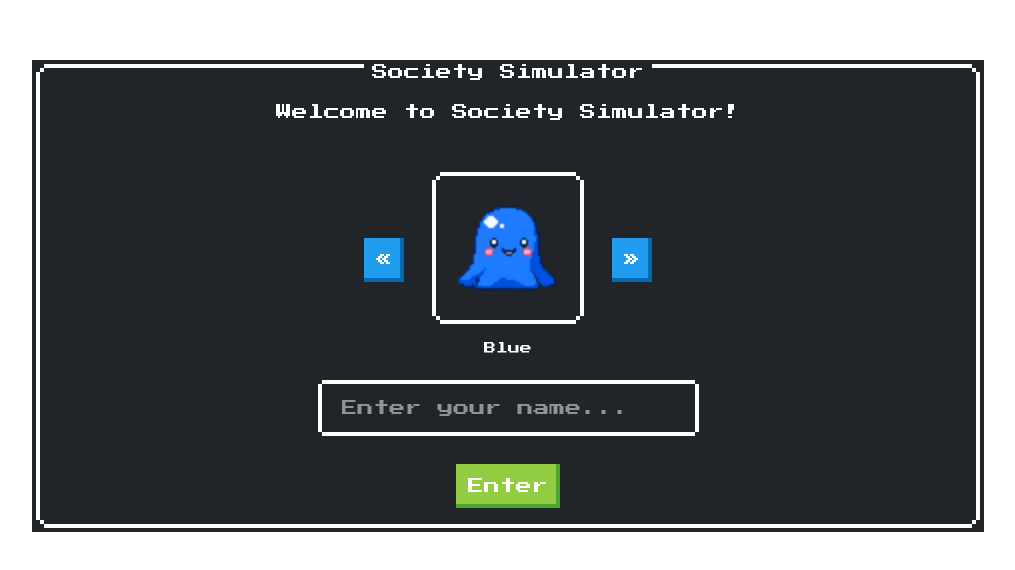
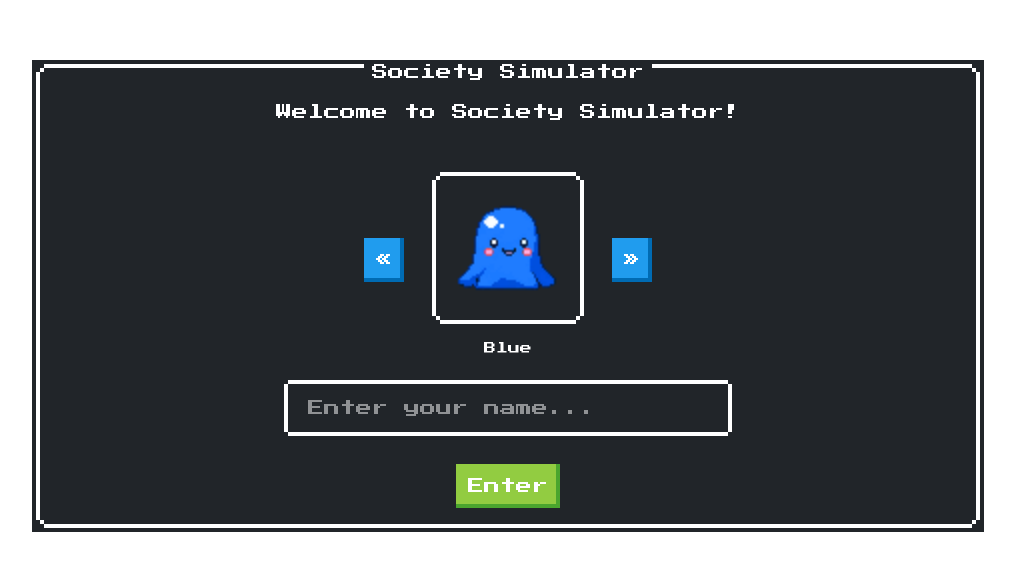
Before and after one commit to viktormandlbauer/society-simulator, a Next.js app in the folder frontend/: page / in a window 1280 px wide. Shown: the part 104-674 px from the top of the page, without its empty margins (132-1147 px from the left). Built offline with nearby package versions, Linux system fonts and the light colour scheme.

Commit message:
turn start screen into controlled form with avatar + name

```diff
--- a/frontend/src/app/page.tsx
+++ b/frontend/src/app/page.tsx
@@ -1,65 +1,5 @@
-"use client";
+import { StartPage } from "@/features/pages/StartPage";
 
-import {NesButton} from "@/components/ui/NesButton";
-import {NesInput} from "@/components/ui/NesInput";
-import {useState} from "react";
-import {AVATARS} from "@/lib/avatars";
-import {AvatarPreview} from "@/components/ui/AvatarPreview";
-
-export default function Home() {
-    const [selectedIndex, setSelectedIndex] = useState(0);
-    const currentAvatar = AVATARS[selectedIndex];
-
-    const handleEnter = () => {
-        // TODO: Implement enter button functionality
-    }
-
-    function handleNextAvatar() {
-        console.log(selectedIndex);
-        setSelectedIndex((prevIndex) => (prevIndex + 1) % AVATARS.length);
-    }
-
-    function handlePreviousAvatar() {
-        console.log(selectedIndex);
-        setSelectedIndex((prevIndex) => (prevIndex - 1 + AVATARS.length) % AVATARS.length);
-    }
-
-    return (
-        <div className="nes-container with-title is-rounded is-dark flex flex-col items-center">
-            <p className="title">Society Simulator</p>
-            <p>Welcome to Society Simulator!</p>
-
-            <div className="mt-6 flex flex-col gap-6 items-center">
-                {/* Avatar Selection */}
-                <div className="flex items-center gap-4">
-                    <NesButton type="button" onClick={handlePreviousAvatar} aria-label="Previous Avatar">
-                        «
-                    </NesButton>
-
-                    <AvatarPreview id={currentAvatar.id} />
-
-                    <NesButton type="button" onClick={handleNextAvatar} aria-label="Next Avatar">
-                        »
-                    </NesButton>
-                </div>
-
-                {/* Enter + Name Input */}
-                <div className="flex items-center gap-4">
-                    <label htmlFor="player-name" className="sr-only">
-                        Player name
-                    </label>
-                    <NesInput
-                        placeholder="Enter your name..."
-                        className="w-full is-dark"
-                    />
-                </div>
-                <div className="flex items-center gap-4">
-                    <NesButton variant="success" type="button">
-                        Enter
-                    </NesButton>
-                </div>
-            </div>
-        </div>
-    );
-
+export default function Page() {
+    return <StartPage />;
 }
--- /dev/null
+++ b/frontend/src/features/pages/StartPage.tsx
@@ -0,0 +1,89 @@
+"use client";
+
+import {FormEvent, useState} from "react";
+import {NesButton} from "@/components/ui/NesButton";
+import {NesInput} from "@/components/ui/NesInput";
+import {AVATARS} from "@/lib/avatars";
+import {AvatarPreview} from "@/components/ui/AvatarPreview";
+
+export function StartPage() {
+    const [selectedIndex, setSelectedIndex] = useState(0);
+    const [name, setName] = useState("");
+
+    const currentAvatar = AVATARS[selectedIndex];
+
+    function handleNextAvatar() {
+        console.log(selectedIndex);
+        setSelectedIndex((prevIndex) => (prevIndex + 1) % AVATARS.length);
+    }
+
+    function handlePreviousAvatar() {
+        console.log(selectedIndex);
+        setSelectedIndex((prevIndex) => (prevIndex - 1 + AVATARS.length) % AVATARS.length);
+    }
+
+    function handleSubmit(event: FormEvent<HTMLFormElement>) {
+        event.preventDefault();
+
+        const trimmedName = name.trim();
+        console.log("Name: " + trimmedName, "Avatar Label: " + currentAvatar.label);
+
+        if (!trimmedName) {
+            // TODO: show validation error
+            return;
+        }
+
+        /**
+         * TODO: call POST /api/session/guest with:
+         * { name: trimmedName, avatarId: currentAvatar.id}
+         * and then store PlayerSession + switch to Lobby List (RootShell)
+         */
+    }
+
+    return (
+        <div className="nes-container with-title is-rounded is-dark flex flex-col items-center">
+            <p className="title">Society Simulator</p>
+            <p>Welcome to Society Simulator!</p>
+
+            <form
+                onSubmit={handleSubmit}
+                className="mt-6 flex flex-col gap-6 items-center w-full max-w-md"
+            >
+                {/* Avatar Selection */}
+                <div className="flex items-center gap-4">
+                    <NesButton type="button" onClick={handlePreviousAvatar} aria-label="Previous Avatar">
+                        «
+                    </NesButton>
+
+                    <AvatarPreview id={currentAvatar.id}/>
+
+                    <NesButton type="button" onClick={handleNextAvatar} aria-label="Next Avatar">
+                        »
+                    </NesButton>
+                </div>
+
+                {/* Name Input */}
+                <div className="flex items-center gap-4 w-full">
+                    <label htmlFor="player-name" className="sr-only">
+                        Player name
+                    </label>
+                    <NesInput
+                        id="player-name"
+                        placeholder="Enter your name..."
+                        className="w-full is-dark"
+                        value={name}
+                        onChange={(e) => setName(e.target.value)}
+                        autoComplete="off"
+                    />
+                </div>
+
+                {/* Enter Button */}
+                <div className="flex items-center gap-4">
+                    <NesButton variant="success" type="submit">
+                        Enter
+                    </NesButton>
+                </div>
+            </form>
+        </div>
+    );
+}
```
